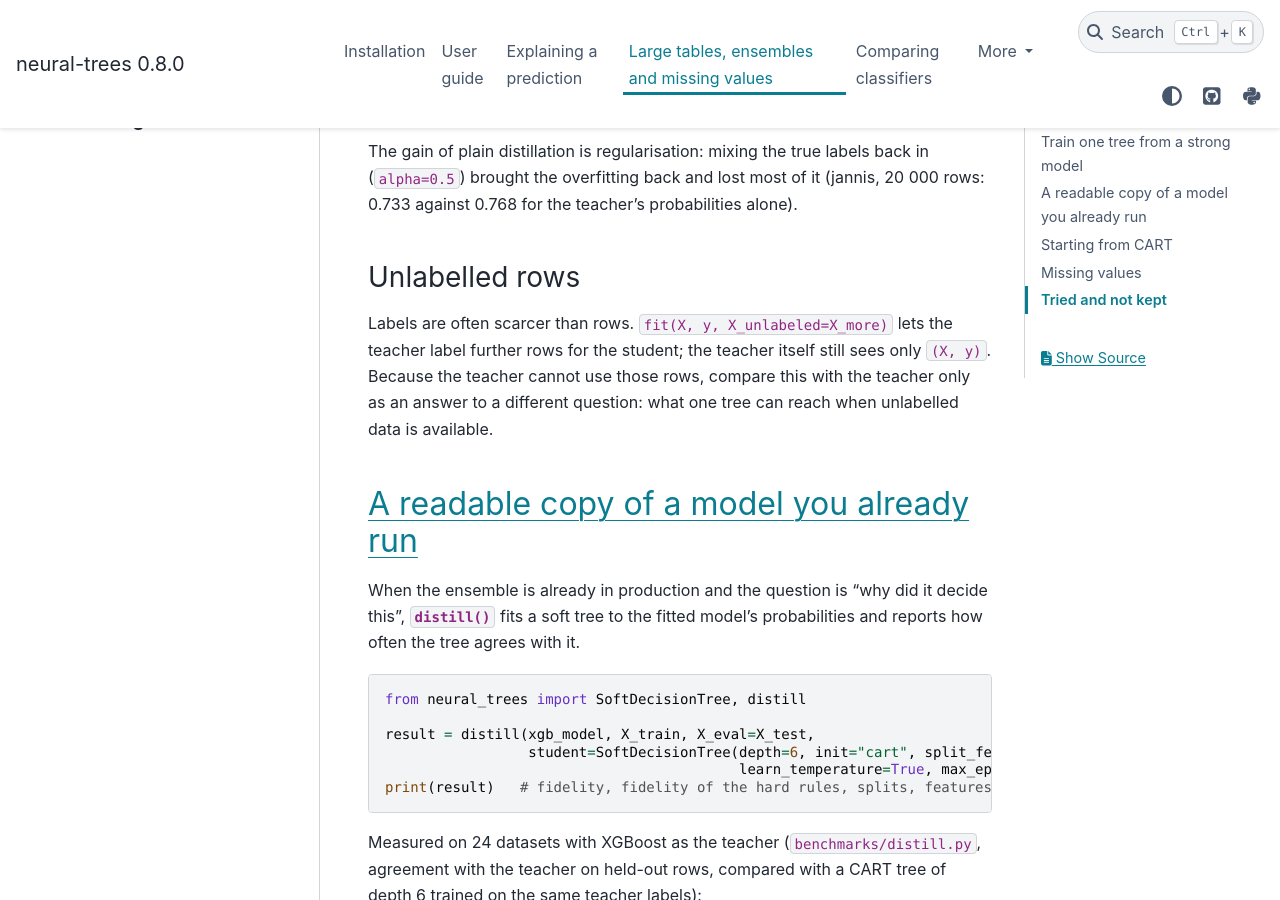
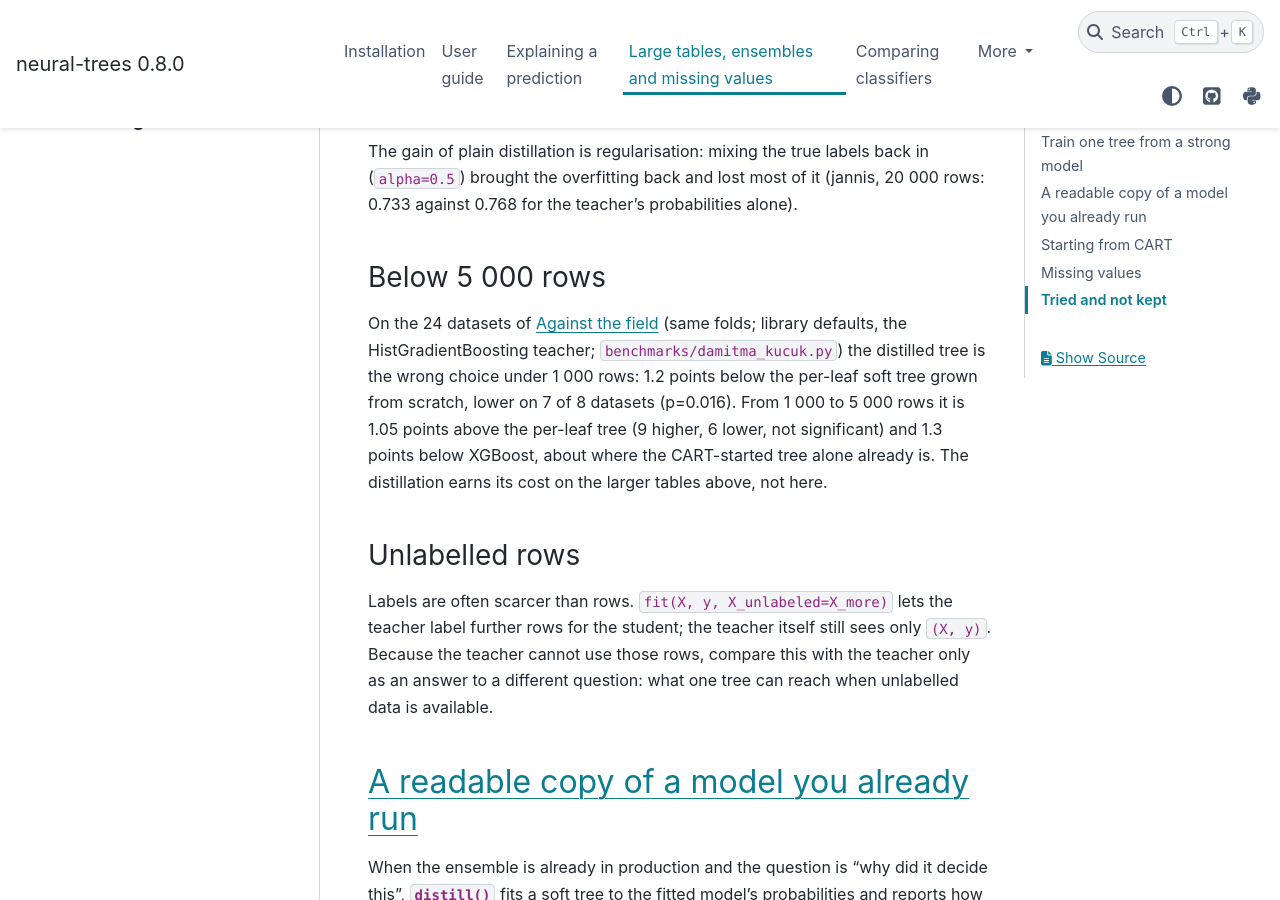
Before and after one commit to cgrtml/neural-trees, a Sphinx documentation site: the page built from docs/large_tables.rst, in a window 1280 px wide and 900 px high, scrolled down 3170 px. Built offline with Sphinx 7.4.7 and the PyData theme 0.15.4, drawn with Linux system fonts in a browser that asks for light colours; pages that are not in the unit, such as notebooks, are missing from menus; some of the changed text lies outside the part shown.

Commit message:
damitma_kucuk results at 512c33e: below 1 000 rows the per-leaf tree is better

```diff
--- a/docs/large_tables.rst
+++ b/docs/large_tables.rst
@@ -102,6 +102,18 @@ The gain of plain distillation is regularisation: mixing the true labels back in
 (``alpha=0.5``) brought the overfitting back and lost most of it (jannis,
 20 000 rows: 0.733 against 0.768 for the teacher's probabilities alone).
 
+Below 5 000 rows
+~~~~~~~~~~~~~~~~
+
+On the 24 datasets of :doc:`benchmarks` (same folds; library defaults, the
+HistGradientBoosting teacher; ``benchmarks/damitma_kucuk.py``) the distilled
+tree is the wrong choice under 1 000 rows: 1.2 points below the per-leaf
+soft tree grown from scratch, lower on 7 of 8 datasets (p=0.016). From 1 000
+to 5 000 rows it is 1.05 points above the per-leaf tree (9 higher, 6 lower,
+not significant) and 1.3 points below XGBoost, about where the CART-started
+tree alone already is. The distillation earns its cost on the larger tables
+above, not here.
+
 Unlabelled rows
 ~~~~~~~~~~~~~~~
 
@@ -164,7 +176,8 @@ is ahead of it above 1 000 rows (+1.1, not significant) and behind it below
 wall-robot-navigation 0.976 against 0.876 for the per-leaf tree.
 
 Rule of thumb from these measurements: below about 1 000 rows grow a soft
-tree from scratch (``growth="per_leaf"``); above, start from CART.
+tree from scratch (``growth="per_leaf"``); from 1 000 to about 5 000 start
+from CART; above that, distil (``DistilledTree``).
 
 
 Missing values
```
Also changed, not shown: 1 other file.
